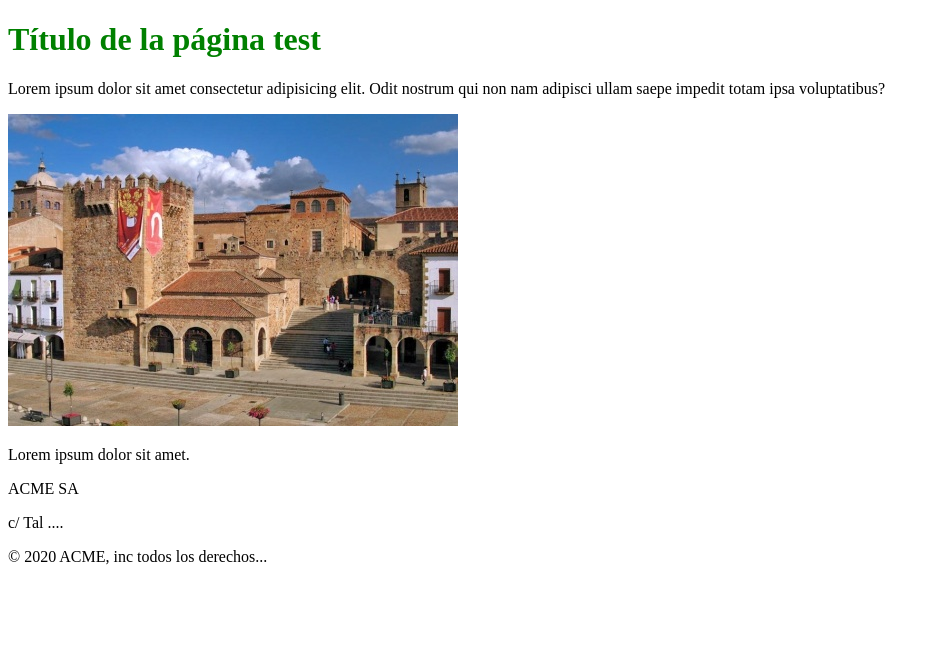
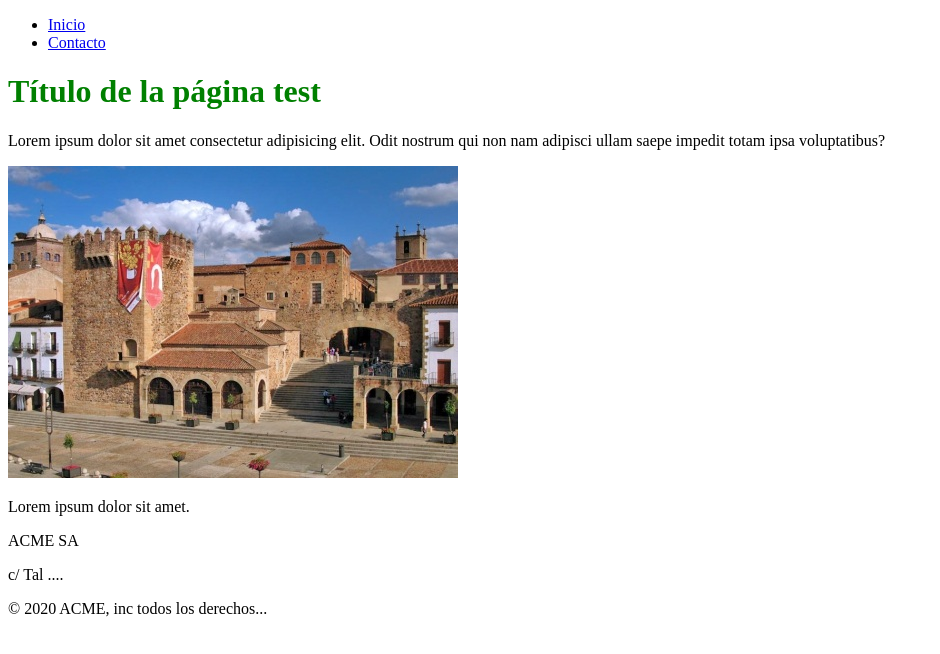
Before and after one commit to coredummie2020/test_git, a plain HTML site: page index.html in a window 1280 px wide. Shown: the whole page, without its empty margins (0-940 px from the left). Drawn offline with Linux system fonts and the light colour scheme.

Commit message:
links fixed

```diff
--- a/index.html
+++ b/index.html
@@ -9,7 +9,10 @@
 <body>
     <aside>
         <nav>
-
+            <ul>
+                <li><a href="/">Inicio</a></li>
+                <li><a href="/contacto">Contacto</a></li>
+            </ul>
         </nav>
     </aside>
     <h1>Título de la página test</h1>
```
